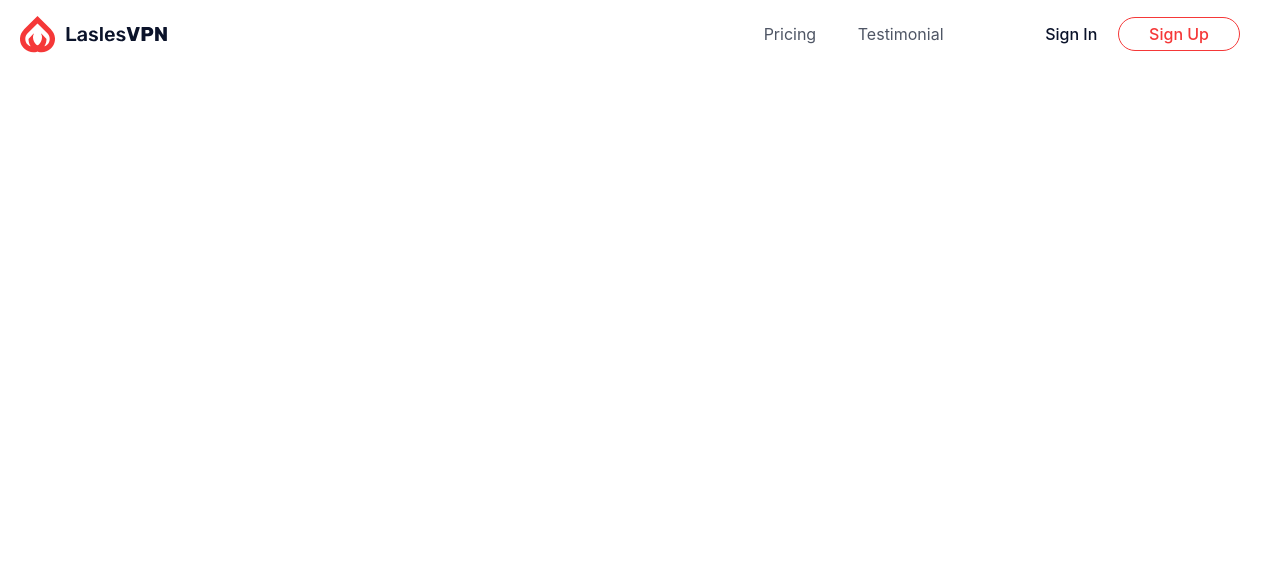
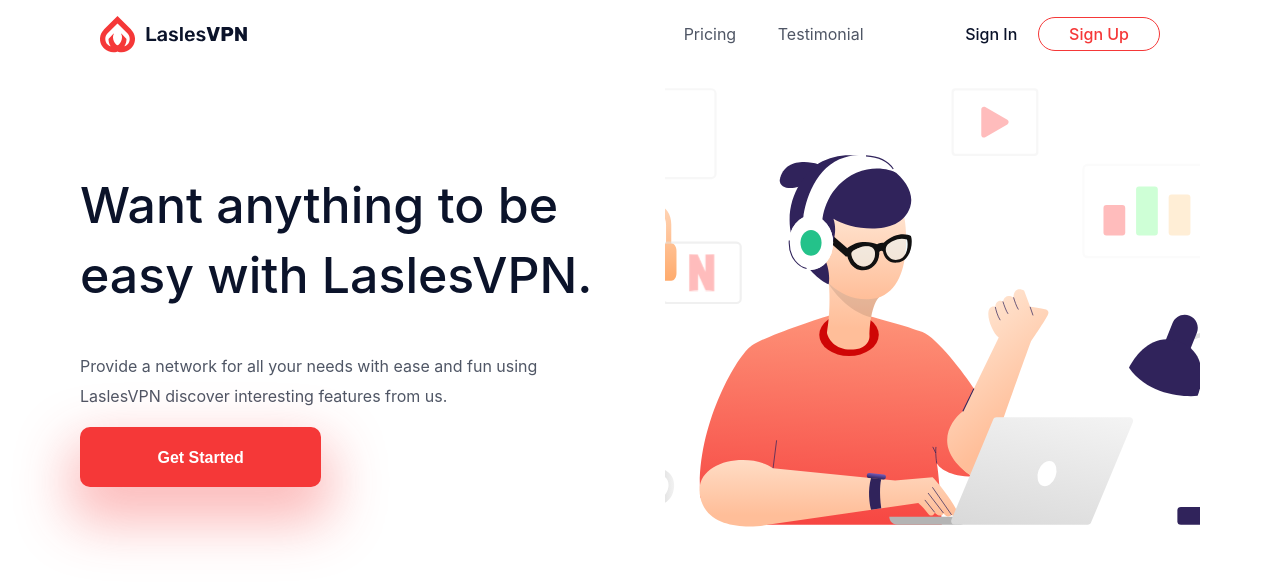
Before and after one commit to pradeepsh2203/Monk-Commerce, a React (Create React App) app: page / in a window 1280 px wide. Shown: the top 584 px of the page. Built offline with nearby package versions, Linux system fonts and the light colour scheme.

Commit message:
Added Home Section

```diff
--- a/public/index.html
+++ b/public/index.html
@@ -25,6 +25,10 @@
       Learn how to configure a non-root public URL by running `npm run build`.
     -->
 		<title>Monk Culture</title>
+		<script
+			src="https://kit.fontawesome.com/256d252ac2.js"
+			crossorigin="anonymous"
+		></script>
 	</head>
 	<body>
 		<noscript>You need to enable JavaScript to run this app.</noscript>
--- a/src/App.tsx
+++ b/src/App.tsx
@@ -1,10 +1,12 @@
 import React from 'react';
 import { Header } from './components/Header/header';
+import {Home} from './components/Home/Home'
 
 function App() {
   return (
       <div>
           <Header />
+          <Home />
       </div>
   );
 }
--- /dev/null
+++ b/src/Themes.ts
@@ -0,0 +1,5 @@
+export const theme = {
+    primary: "#0B132A",
+    secondary: "#4F5665",
+    focus: "#F53838",
+};
--- /dev/null
+++ b/src/components/Home/Home.tsx
@@ -0,0 +1,19 @@
+import React from "react";
+import Img from "../../data/img/img.svg";
+import { Heading, Text, Button, Content, Image, HomeContainer } from "./Style";
+
+export const Home: React.FC = () => {
+	return (
+		<HomeContainer>
+			<Content>
+				<Heading>Want anything to be easy with LaslesVPN.</Heading>
+				<Text>
+					Provide a network for all your needs with ease and fun using
+					LaslesVPN discover interesting features from us.
+				</Text>
+				<Button>Get Started</Button>
+			</Content>
+			<Image src={Img} alt="Home" />
+		</HomeContainer>
+	);
+};
--- /dev/null
+++ b/src/components/Home/Style.ts
@@ -0,0 +1,54 @@
+import styled from "styled-components";
+
+export const HomeContainer = styled.div`
+    padding: 20px 0;
+    @media (min-width: 800px){
+        display:grid;
+        grid-template-columns:calc( 50% - 25px ) calc( 50% - 25px );
+        grid-column-gap:50px;
+        align-content:center;
+        justify-content:space-between;
+    }
+`;
+
+export const Image = styled.img`
+    width: 100%;
+    height:100%;
+    object-fit:cover;
+    @media (max-width:800px){
+        /* height:unset; */
+        width: calc(100vw - 2* var(--padding-sides));
+    }
+`;
+
+export const Content = styled.div`
+    padding: 40px 0;
+    @media (max-width:800px){
+        text-align:center;
+    }
+`;
+
+export const Heading = styled.h2`
+    font-size:50px;
+    font-weight:500;
+    line-height:70px;
+    color: ${p => p.theme.primary};
+`
+export const Text = styled.p`
+    font-size:16px;
+    font-weight:400;
+    line-height:30px;
+    color: ${p => p.theme.secondary};
+`
+export const Button = styled.button`
+    background-color:${p => p.theme.focus};
+    border:none;
+    color:#fff;
+    font-weight:700;
+    font-size:16px;
+    line-height:25px;
+    padding: 17.5px 77.5px;
+    border-radius:10px;
+    cursor:pointer;
+    box-shadow:0px 25px 54px 10px #f5383859;
+`
--- a/src/index.css
+++ b/src/index.css
@@ -2,9 +2,11 @@
 	--primary: #0b132a;
 	--secondary: #4f5665;
 	--focus: #f53838;
+	--padding-sides: 80px;
 }
 body {
 	margin: 0;
+	padding: 0 var(--padding-sides);
 	font-family: Rubik, -apple-system, BlinkMacSystemFont, "Segoe UI", "Roboto",
 		"Oxygen", "Ubuntu", "Cantarell", "Fira Sans", "Droid Sans",
 		"Helvetica Neue", sans-serif;
--- a/src/index.tsx
+++ b/src/index.tsx
@@ -1,11 +1,13 @@
-import React from 'react';
-import ReactDOM from 'react-dom';
-import './index.css';
-import App from './App';
+import React from "react";
+import ReactDOM from "react-dom";
+import "./index.css";
+import App from "./App";
+import { theme } from "./Themes";
+import { ThemeProvider } from "styled-components";
 
 ReactDOM.render(
-  <React.StrictMode>
-    <App />
-  </React.StrictMode>,
-  document.getElementById('root')
+	<ThemeProvider theme={theme}>
+		<App />
+	</ThemeProvider>,
+	document.getElementById("root")
 );
```
